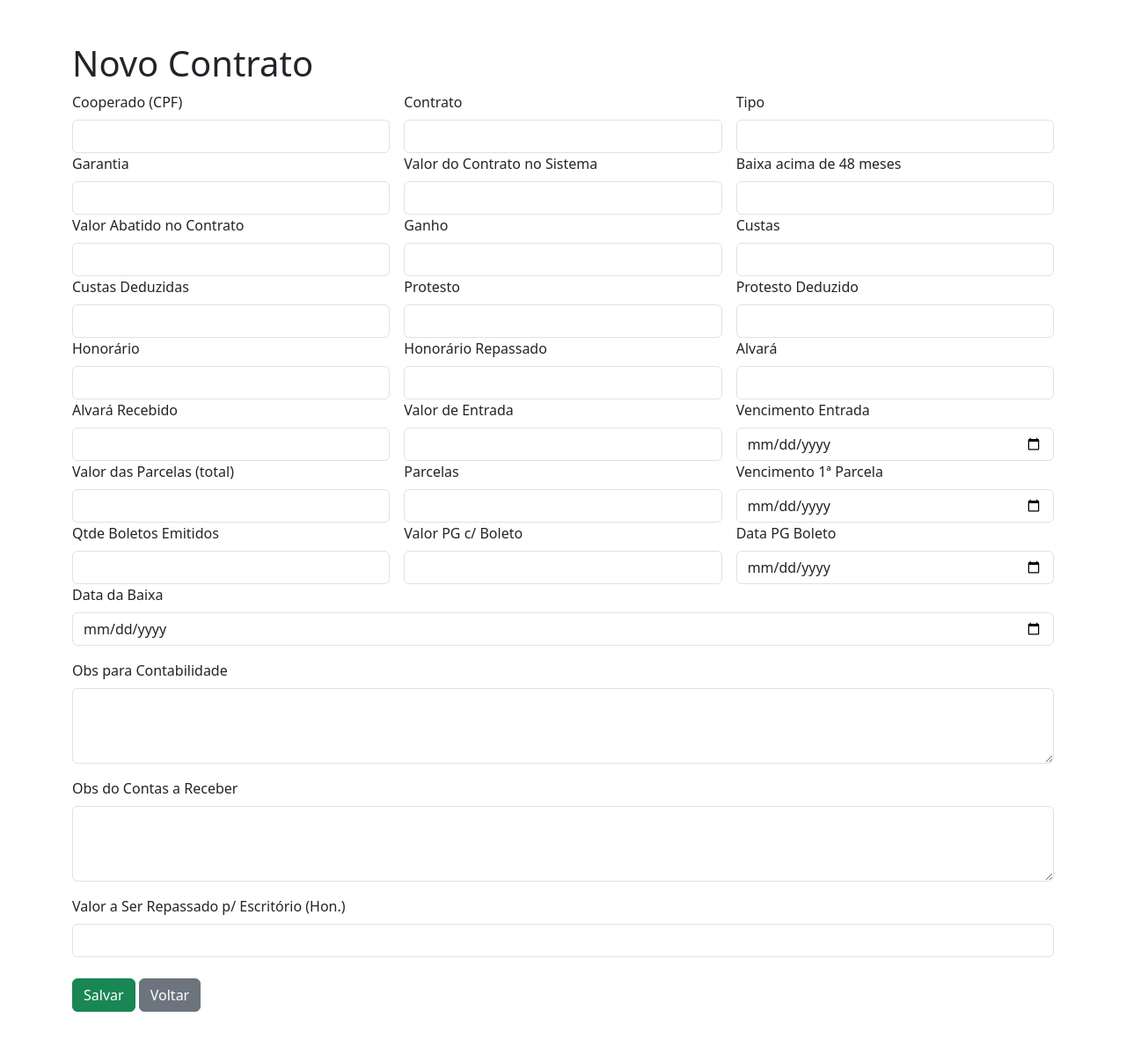
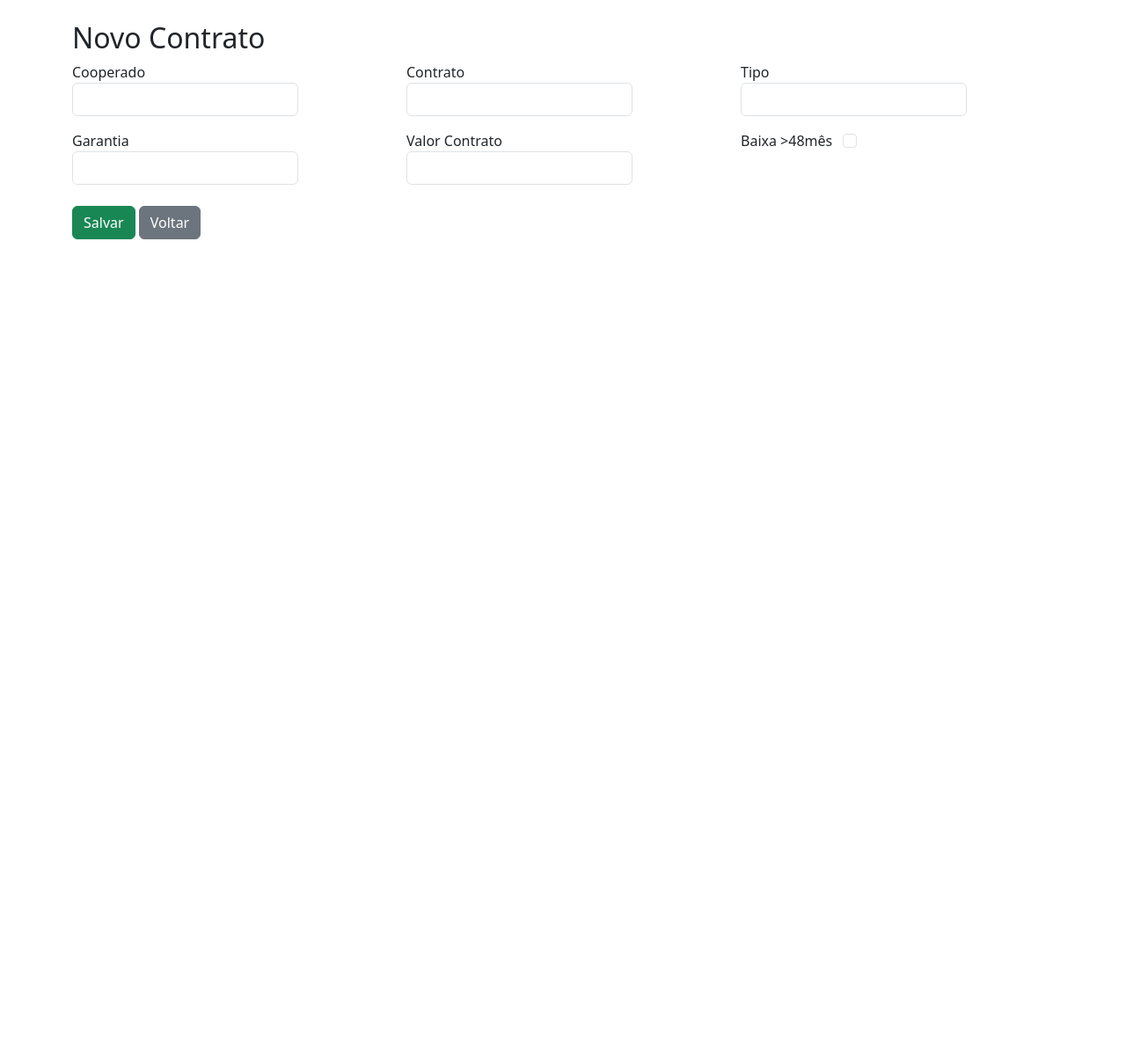
Before and after one commit to felipe4128/Contratos_cobranca, a Flask app: page /novo in a window 1280 px wide. Shown: the whole page at 88% size. After the commit the page ends 272 px from the top, so only its background shows below. Run offline with Flask 3, Linux system fonts and the light colour scheme; parts of the project's set-up code (start-up, migrations or seed data) failed here and were passed over.

Commit message:
Atualiza correções

```diff
--- a/app.py
+++ b/app.py
@@ -13,96 +13,103 @@ db = SQLAlchemy(app)
 
 class Contrato(db.Model):
     id = db.Column(db.Integer, primary_key=True)
-    cpf = db.Column(db.String(14), nullable=True)
-    cliente = db.Column(db.String(100), nullable=True)
-    numero = db.Column(db.String(50), nullable=True)
-    tipo_contrato = db.Column(db.String(50), nullable=True)
-    garantia = db.Column(db.String(100), nullable=True)
-    valor = db.Column(db.Float, nullable=True)
+    cooperado = db.Column(db.String(100))
+    numero = db.Column(db.String(50))
+    tipo = db.Column(db.String(50))
+    garantia = db.Column(db.String(100))
+    valor_contrato = db.Column(db.Float)
+    baixa_48 = db.Column(db.Boolean, default=False)
+    valor_abatido = db.Column(db.Float, default=0.0)
+    ganho = db.Column(db.Float, default=0.0)
+    custas = db.Column(db.Float, default=0.0)
+    custas_deduzidas = db.Column(db.Float, default=0.0)
+    protesto = db.Column(db.Boolean, default=False)
+    protesto_deduzido = db.Column(db.Float, default=0.0)
+    honorario = db.Column(db.Float, default=0.0)
+    honorario_repassado = db.Column(db.Float, default=0.0)
+    alvara = db.Column(db.Boolean, default=False)
+    alvara_recebido = db.Column(db.Float, default=0.0)
+    valor_entrada = db.Column(db.Float, default=0.0)
+    vencimento_entrada = db.Column(db.Date)
+    valor_parcela = db.Column(db.Float, default=0.0)
     parcelas = db.Column(db.Integer, default=0)
     parcelas_restantes = db.Column(db.Integer, default=0)
-    vencimento_parcelas = db.Column(db.Date, nullable=True)
-    info = db.Column(db.Text, nullable=True)  # additional info field
+    vencimento_parcelas = db.Column(db.Date)
+    boletos_emitidos = db.Column(db.Integer, default=0)
+    valor_pg_boleto = db.Column(db.Float, default=0.0)
+    data_pg_boleto = db.Column(db.Date)
+    data_baixa = db.Column(db.Date)
+    obs_contabilidade = db.Column(db.Text)
+    obs_contas = db.Column(db.Text)
+    valor_repassar = db.Column(db.Float, default=0.0)
 
-class Parcela(db.Model):
-    id = db.Column(db.Integer, primary_key=True)
-    contrato_id = db.Column(db.Integer, db.ForeignKey('contrato.id'))
-    numero = db.Column(db.Integer)
-    valor = db.Column(db.Float)
-    vencimento = db.Column(db.Date)
-    quitada = db.Column(db.Boolean, default=False)
-    contrato = db.relationship('Contrato', backref=db.backref('parcelas_list', lazy=True))
-
-@app.before_request
-def criar_tabelas():
+@app.before_first_request
+def create_tables():
     db.create_all()
 
 @app.route('/')
 def index():
     contratos = Contrato.query.all()
-    pagos = {c.id: sum(p.valor for p in c.parcelas_list if p.quitada) for c in contratos}
-    return render_template('index.html', contratos=contratos, valor_pago=pagos)
+    pagos = {c.id: c.valor_contrato - (c.valor_abatido or 0) for c in contratos}
+    return render_template('index.html', contratos=contratos, pagos=pagos)
 
 @app.route('/novo', methods=['GET','POST'])
 def novo():
     if request.method == 'POST':
-        cpf = request.form.get('cpf') or None
-        cliente = request.form.get('cliente') or None
-        numero = request.form.get('numero') or None
-        tipo = request.form.get('tipo_contrato') or None
-        garantia = request.form.get('garantia') or None
-        valor = float(request.form.get('valor')) if request.form.get('valor') else None
-        parcelas = int(request.form.get('parcelas')) if request.form.get('parcelas') else 0
-        venc_str = request.form.get('vencimento_parcelas')
-        venc_init = datetime.strptime(venc_str, '%Y-%m-%d') if venc_str else None
-
-        contrato = Contrato(cpf=cpf, cliente=cliente, numero=numero, tipo_contrato=tipo,
-                            garantia=garantia, valor=valor, parcelas=parcelas,
-                            parcelas_restantes=parcelas, vencimento_parcelas=venc_init)
-        db.session.add(contrato)
+        c = Contrato(
+            cooperado=request.form.get('cooperado'),
+            numero=request.form.get('numero'),
+            tipo=request.form.get('tipo'),
+            garantia=request.form.get('garantia'),
+            valor_contrato=float(request.form.get('valor_contrato') or 0),
+            baixa_48=('baixa_48' in request.form),
+            valor_abatido=float(request.form.get('valor_abatido') or 0),
+            ganho=float(request.form.get('ganho') or 0),
+            custas=float(request.form.get('custas') or 0),
+            custas_deduzidas=float(request.form.get('custas_deduzidas') or 0),
+            protesto=('protesto' in request.form),
+            protesto_deduzido=float(request.form.get('protesto_deduzido') or 0),
+            honorario=float(request.form.get('honorario') or 0),
+            honorario_repassado=float(request.form.get('honorario_repassado') or 0),
+            alvara=('alvara' in request.form),
+            alvara_recebido=float(request.form.get('alvara_recebido') or 0),
+            valor_entrada=float(request.form.get('valor_entrada') or 0),
+            vencimento_entrada=datetime.strptime(request.form.get('vencimento_entrada'), '%Y-%m-%d') if request.form.get('vencimento_entrada') else None,
+            valor_parcela=float(request.form.get('valor_parcela') or 0),
+            parcelas=int(request.form.get('parcelas') or 0),
+            parcelas_restantes=int(request.form.get('parcelas') or 0),
+            vencimento_parcelas=datetime.strptime(request.form.get('vencimento_parcelas'), '%Y-%m-%d') if request.form.get('vencimento_parcelas') else None,
+            boletos_emitidos=int(request.form.get('boletos_emitidos') or 0),
+            valor_pg_boleto=float(request.form.get('valor_pg_boleto') or 0),
+            data_pg_boleto=datetime.strptime(request.form.get('data_pg_boleto'), '%Y-%m-%d') if request.form.get('data_pg_boleto') else None,
+            data_baixa=datetime.strptime(request.form.get('data_baixa'), '%Y-%m-%d') if request.form.get('data_baixa') else None,
+            obs_contabilidade=request.form.get('obs_contabilidade'),
+            obs_contas=request.form.get('obs_contas'),
+            valor_repassar=float(request.form.get('valor_repassar') or 0)
+        )
+        db.session.add(c)
         db.session.commit()
-        if parcelas and valor and venc_init:
-            valor_parc = round(valor/parcelas, 2)
-            for i in range(1, parcelas+1):
-                venc = venc_init + timedelta(days=30*(i-1))
-                p = Parcela(contrato_id=contrato.id, numero=i, valor=valor_parc, vencimento=venc)
-                db.session.add(p)
-            db.session.commit()
         return redirect(url_for('index'))
     return render_template('novo.html')
 
 @app.route('/info/<int:id>', methods=['GET','POST'])
 def info(id):
-    contrato = Contrato.query.get_or_404(id)
+    c = Contrato.query.get_or_404(id)
     if request.method == 'POST':
-        contrato.info = request.form.get('info')
+        for field in ['ganho','custas','custas_deduzidas','protesto_deduzido','honorario',
+                      'honorario_repassado','alvara_recebido','valor_entrada','boletos_emitidos',
+                      'valor_pg_boleto','obs_contabilidade','obs_contas','valor_repassar']:
+            setattr(c, field, request.form.get(field))
         db.session.commit()
         return redirect(url_for('index'))
-    return render_template('info.html', contrato=contrato)
-
-@app.route('/parcela/<int:id>/quitar', methods=['POST'])
-def quitar_parcela(id):
-    p = Parcela.query.get_or_404(id)
-    p.quitada = True
-    cont = Contrato.query.get(p.contrato_id)
-    if cont.parcelas_restantes > 0:
-        cont.parcelas_restantes -= 1
-    db.session.commit()
-    return redirect(url_for('info', id=p.contrato_id))
+    return render_template('info.html', c=c)
 
 @app.route('/exportar')
 def exportar():
-    contratos = Contrato.query.all()
-    data = []
-    for c in contratos:
-        d = c.__dict__.copy()
-        d.pop('_sa_instance_state', None)
-        data.append(d)
-    df = pd.DataFrame(data)
+    df = pd.read_sql_table('contrato', db.engine)
     path = os.path.join(base_dir, 'export.xlsx')
     df.to_excel(path, index=False)
     return send_file(path, as_attachment=True)
 
-if __name__ == '__main__':
-    port = int(os.environ.get('PORT', 5000))
-    app.run(host='0.0.0.0', port=port)
+if __name__=="__main__":
+    app.run(host="0.0.0.0", port=int(os.environ.get("PORT",5000)))
--- a/templates/novo.html
+++ b/templates/novo.html
@@ -1,139 +1,31 @@
-<!doctype html>
-<html lang="pt-BR">
+<!DOCTYPE html>
+<html lang="pt-br">
 <head>
-    <meta charset="utf-8">
+  <meta charset="UTF-8">
   <title>Novo Contrato</title>
-    <link href="https://cdn.jsdelivr.net/npm/bootstrap@5.3.0/dist/css/bootstrap.min.css" rel="stylesheet">
+  <link href="https://cdn.jsdelivr.net/npm/bootstrap@5/dist/css/bootstrap.min.css" rel="stylesheet">
 </head>
-  <body class="p-5">
+<body class="p-4">
 <div class="container">
-      <h1>Novo Contrato</h1>
+  <h2>Novo Contrato</h2>
   <form method="post">
-        <div class="row gx-3">
-          <!-- 1ª linha -->
-          <div class="col-md-4">
-            <label class="form-label">Cooperado (CPF)</label>
-            <input name="cooperado" class="form-control" required>
+    <div class="row">
+      <div class="col"><label>Cooperado<input class="form-control" name="cooperado"></label></div>
+      <div class="col"><label>Contrato<input class="form-control" name="numero"></label></div>
+      <div class="col"><label>Tipo<input class="form-control" name="tipo"></label></div>
     </div>
-          <div class="col-md-4">
-            <label class="form-label">Contrato</label>
-            <input name="contrato_numero" class="form-control" required>
-          </div>
-          <div class="col-md-4">
-            <label class="form-label">Tipo</label>
-            <input name="tipo_contrato" class="form-control">
-          </div>
-          <!-- 2ª linha -->
-          <div class="col-md-4">
-            <label class="form-label">Garantia</label>
-            <input name="garantia" class="form-control">
-          </div>
-          <div class="col-md-4">
-            <label class="form-label">Valor do Contrato no Sistema</label>
-            <input name="valor_sistema" type="number" step="0.01" class="form-control">
-          </div>
-          <div class="col-md-4">
-            <label class="form-label">Baixa acima de 48 meses</label>
-            <input name="baixa_48m" type="number" step="0.01" class="form-control">
-          </div>
-          <!-- 3ª linha -->
-          <div class="col-md-4">
-            <label class="form-label">Valor Abatido no Contrato</label>
-            <input name="valor_abatido" type="number" step="0.01" class="form-control">
-          </div>
-          <div class="col-md-4">
-            <label class="form-label">Ganho</label>
-            <input name="ganho" type="number" step="0.01" class="form-control">
-          </div>
-          <div class="col-md-4">
-            <label class="form-label">Custas</label>
-            <input name="custas" type="number" step="0.01" class="form-control">
-          </div>
-          <!-- 4ª linha -->
-          <div class="col-md-4">
-            <label class="form-label">Custas Deduzidas</label>
-            <input name="custas_deduzidas" type="number" step="0.01" class="form-control">
-          </div>
-          <div class="col-md-4">
-            <label class="form-label">Protesto</label>
-            <input name="protesto" type="number" step="0.01" class="form-control">
-          </div>
-          <div class="col-md-4">
-            <label class="form-label">Protesto Deduzido</label>
-            <input name="protesto_deduzido" type="number" step="0.01" class="form-control">
-          </div>
-          <!-- 5ª linha -->
-          <div class="col-md-4">
-            <label class="form-label">Honorário</label>
-            <input name="honorario" type="number" step="0.01" class="form-control">
-          </div>
-          <div class="col-md-4">
-            <label class="form-label">Honorário Repassado</label>
-            <input name="honorario_repassado" type="number" step="0.01" class="form-control">
-          </div>
-          <div class="col-md-4">
-            <label class="form-label">Alvará</label>
-            <input name="alvara" type="number" step="0.01" class="form-control">
-          </div>
-          <!-- 6ª linha -->
-          <div class="col-md-4">
-            <label class="form-label">Alvará Recebido</label>
-            <input name="alvara_recebido" type="number" step="0.01" class="form-control">
-          </div>
-          <div class="col-md-4">
-            <label class="form-label">Valor de Entrada</label>
-            <input name="valor_entrada" type="number" step="0.01" class="form-control">
-          </div>
-          <div class="col-md-4">
-            <label class="form-label">Vencimento Entrada</label>
-            <input name="vencimento_entrada" type="date" class="form-control">
-          </div>
-          <!-- 7ª linha -->
-          <div class="col-md-4">
-            <label class="form-label">Valor das Parcelas (total)</label>
-            <input name="valor_parcelas_totais" type="number" step="0.01" class="form-control">
-          </div>
-          <div class="col-md-4">
-            <label class="form-label">Parcelas</label>
-            <input name="parcelas" type="number" class="form-control">
-          </div>
-          <div class="col-md-4">
-            <label class="form-label">Vencimento 1ª Parcela</label>
-            <input name="vencimento_parcelas" type="date" class="form-control">
-          </div>
-          <!-- 8ª linha -->
-          <div class="col-md-4">
-            <label class="form-label">Qtde Boletos Emitidos</label>
-            <input name="boletos_emitidos" type="number" class="form-control">
-          </div>
-          <div class="col-md-4">
-            <label class="form-label">Valor PG c/ Boleto</label>
-            <input name="valor_pg_boleto" type="number" step="0.01" class="form-control">
-          </div>
-          <div class="col-md-4">
-            <label class="form-label">Data PG Boleto</label>
-            <input name="data_pg_boleto" type="date" class="form-control">
-          </div>
-          <!-- 9ª linha -->
-          <div class="col-12 mb-3">
-            <label class="form-label">Data da Baixa</label>
-            <input name="data_baixa" type="date" class="form-control">
-          </div>
-          <div class="col-12 mb-3">
-            <label class="form-label">Obs para Contabilidade</label>
-            <textarea name="obs_contabilidade" class="form-control" rows="3"></textarea>
-          </div>
-          <div class="col-12 mb-3">
-            <label class="form-label">Obs do Contas a Receber</label>
-            <textarea name="obs_contas_receber" class="form-control" rows="3"></textarea>
-          </div>
-          <div class="col-12 mb-4">
-            <label class="form-label">Valor a Ser Repassado p/ Escritório (Hon.)</label>
-            <input name="repasse_escritorio" type="number" step="0.01" class="form-control">
+    <div class="row mt-3">
+      <div class="col"><label>Garantia<input class="form-control" name="garantia"></label></div>
+      <div class="col"><label>Valor Contrato<input class="form-control" name="valor_contrato" type="number" step="0.01"></label></div>
+      <div class="col">
+        <label>Baixa >48mês
+          <input type="checkbox" name="baixa_48" class="form-check-input ms-2">
+        </label>
       </div>
     </div>
-        <button type="submit" class="btn btn-success">Salvar</button>
-        <a href="{{ url_for('index') }}" class="btn btn-secondary">Voltar</a>
+    <!-- demais campos omitidos para brevidade -->
+    <button class="btn btn-success mt-4">Salvar</button>
+    <a href="{{ url_for('index') }}" class="btn btn-secondary mt-4">Voltar</a>
   </form>
 </div>
 </body>
```
Also changed, not shown: templates/info.html (+15 -13 lines). Lines whose indentation alone changed are shown as unchanged.
